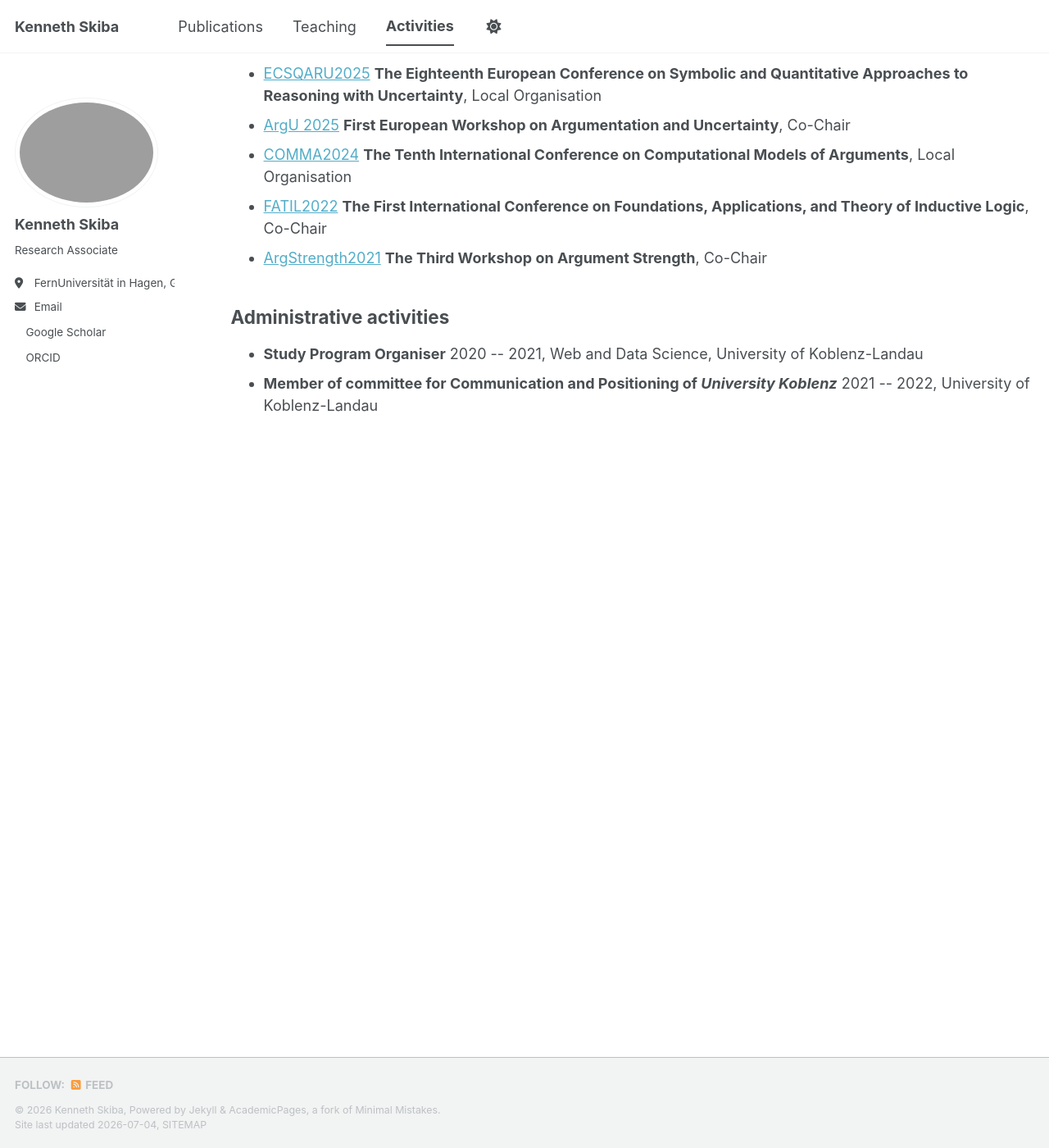
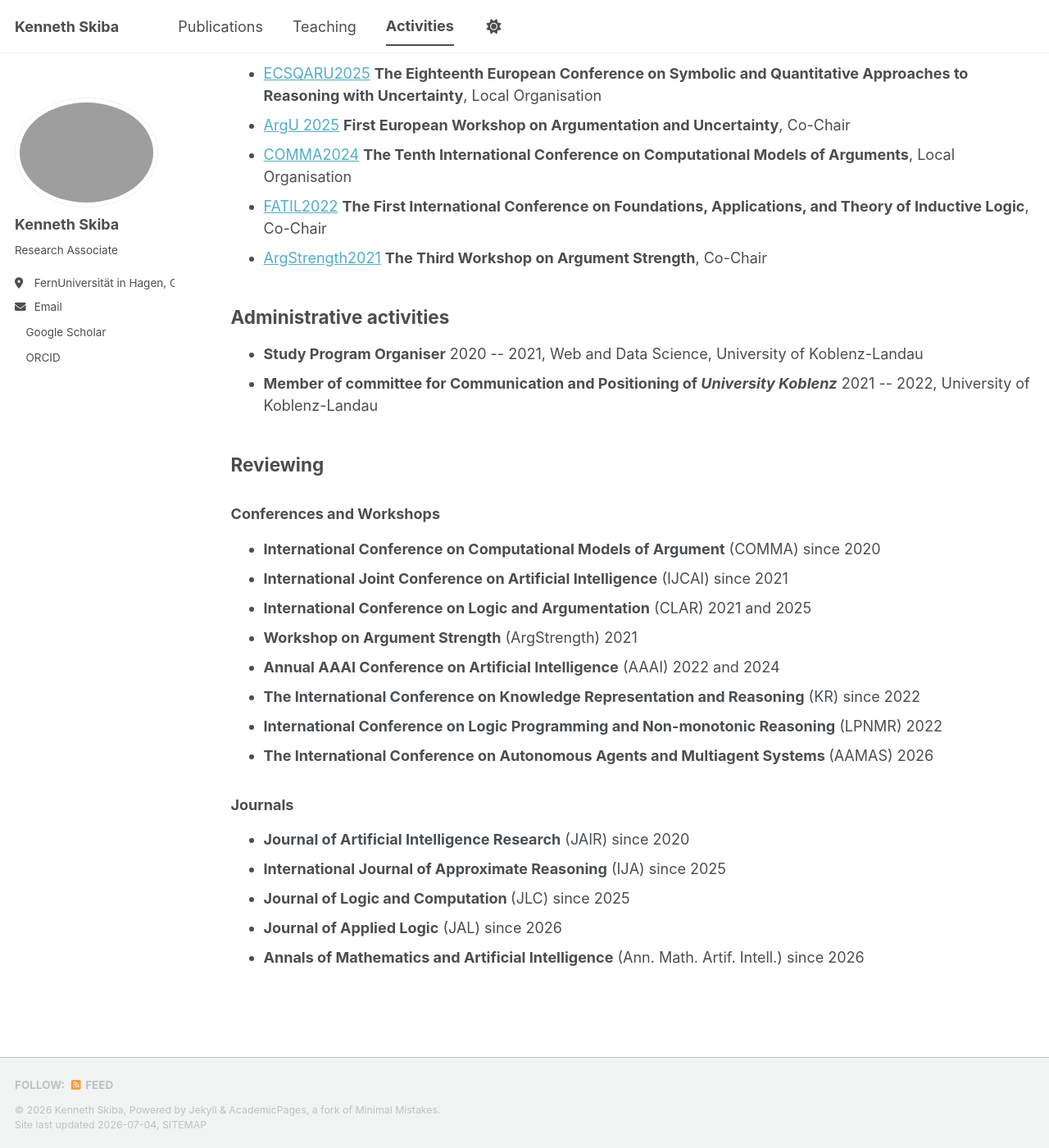
Before and after one commit to kennethskiba/kennethskiba.github.io, a Jekyll site: the page built from _pages/talks.html, in a window 1280 px wide and 1400 px high, scrolled down 449 px. Shown: the whole window at 82% size. Built offline with Jekyll 4.4.1, drawn with Linux system fonts in a browser that asks for light colours; a style sheet for code colours, icons or effects is not loaded.

Commit message:
Update talks.html

```diff
--- a/_pages/talks.html
+++ b/_pages/talks.html
@@ -25,3 +25,24 @@ author_profile: true
   <li><strong>Study Program Organiser</strong> 2020 -- 2021, Web and Data Science, University of Koblenz-Landau</li>
   <li><strong>Member of committee for Communication and Positioning of <em>University Koblenz</em></strong> 2021 -- 2022, University of Koblenz-Landau</li>
 </ul>
+
+<h2>Reviewing</h2>
+<h3>Conferences and Workshops</h3>
+<ul>
+   <li><strong>International Conference on Computational Models of Argument</strong> (COMMA) since 2020</li>
+    <li><strong>International Joint Conference on Artificial Intelligence</strong> (IJCAI) since 2021</li>
+  <li><strong>International Conference on Logic and Argumentation</strong> (CLAR) 2021 and 2025</li>
+      <li><strong>Workshop on Argument Strength</strong> (ArgStrength) 2021</li>
+    <li><strong>Annual AAAI Conference on Artificial Intelligence</strong> (AAAI) 2022 and 2024</li>
+    <li><strong>The International Conference on Knowledge Representation and Reasoning</strong> (KR) since 2022</li>
+    <li><strong>International Conference on Logic Programming and Non-monotonic Reasoning</strong> (LPNMR) 2022</li>
+        <li><strong>The International Conference on Autonomous Agents and Multiagent Systems </strong> (AAMAS) 2026</li>
+</ul>
+<h3>Journals</h3>
+<ul>
+        <li><strong>Journal of Artificial Intelligence Research</strong> (JAIR) since 2020</li>
+          <li><strong>International Journal of Approximate Reasoning</strong> (ĲA) since 2025</li>
+          <li><strong>Journal of Logic and Computation </strong> (JLC) since 2025</li>
+            <li><strong>Journal of Applied Logic</strong> (JAL) since 2026</li>
+            <li><strong>Annals of Mathematics and Artificial Intelligence</strong> (Ann. Math. Artif. Intell.) since 2026</li>
+</ul>
```
